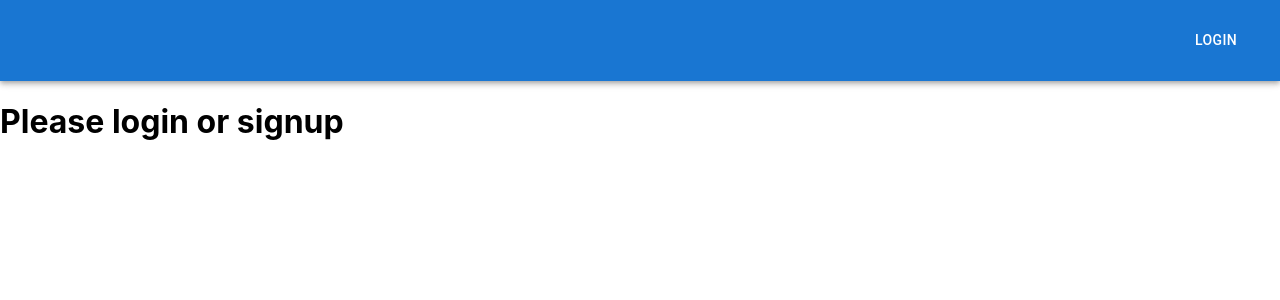
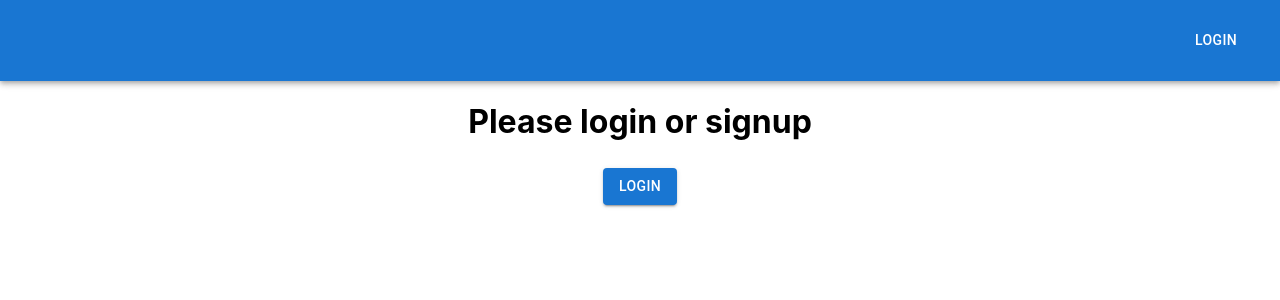
Before and after one commit to mterrano1/case-tracker-client, a React (Create React App) app: page / in a window 1280 px wide. Shown: the top 300 px of the page. Built offline with nearby package versions, Linux system fonts and the light colour scheme; no server answers; the HTML template or start-up script is replaced by a standard one.

Commit message:
add button with link to login page

```diff
--- a/src/pages/Home.js
+++ b/src/pages/Home.js
@@ -41,8 +41,11 @@ const Home = () => {
     // If no user is logged in, display a message asking to login or signup
     } else {
         return (
-            <div>
+            <div style={styles.container}>
                 <h1>Please login or signup</h1>
+                <Link to={'/login'} component={RouterLink}>
+                    <Button variant="contained">Login</Button>
+                </Link>
             </div>
         )
     }
```
